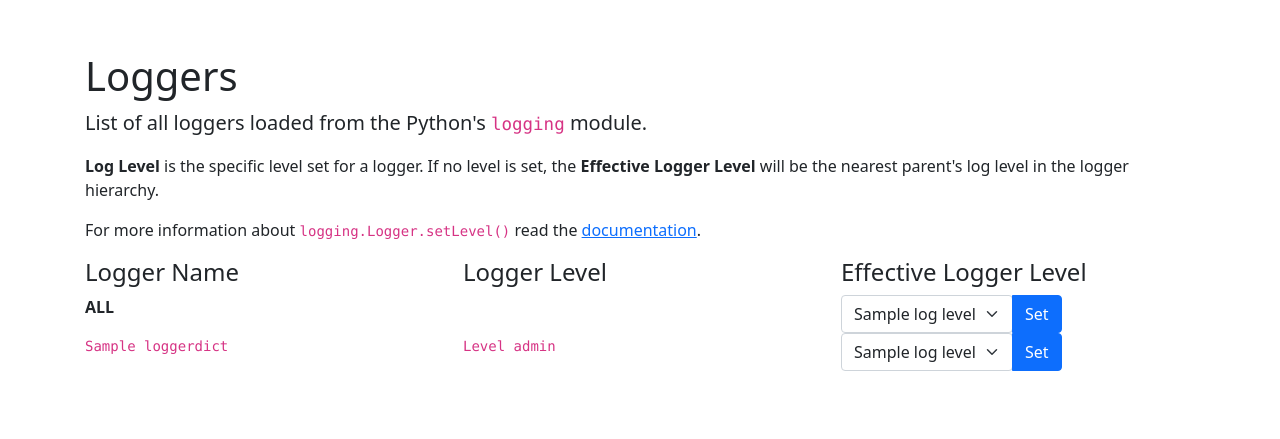
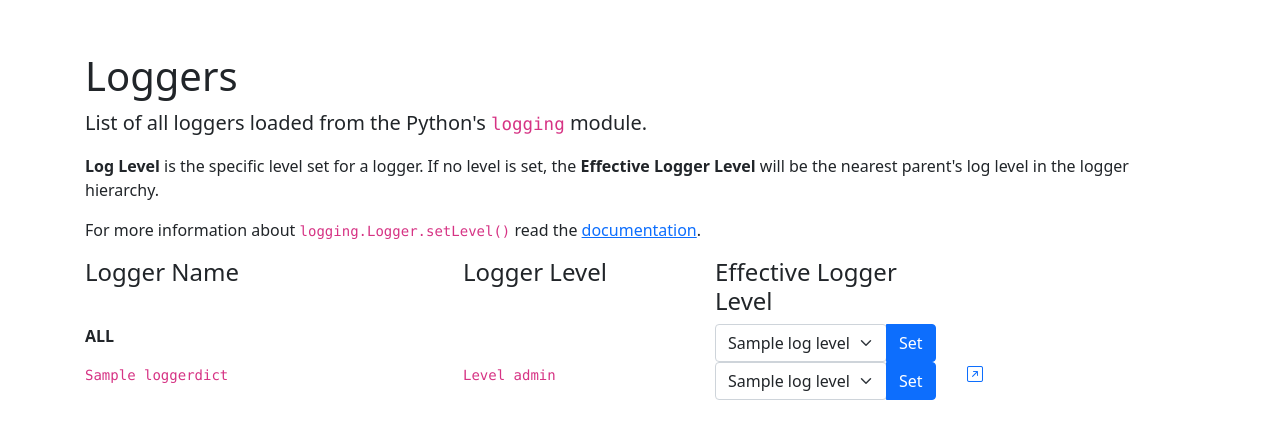
Before and after one commit to jonathadv/django-logger-panel, a Django app: template loggingpanel/templates/loggingpanel/logging.html in a window 1280 px wide. Shown: the part 56-495 px from the top of the page. Run offline with Django 3.2, Linux system fonts and the light colour scheme; the template is opened without the code that fills it: most values are stand-ins (such as "Sample title", 1, 10 or a date in 2020).

Commit message:
Adds link to logger details

```diff
--- a/loggingpanel/templates/loggingpanel/base.html
+++ b/loggingpanel/templates/loggingpanel/base.html
@@ -15,6 +15,7 @@
 
       {% block style %}
         <link href="https://cdn.jsdelivr.net/npm/bootstrap@5.0.1/dist/css/bootstrap.min.css" rel="stylesheet" integrity="sha384-+0n0xVW2eSR5OomGNYDnhzAbDsOXxcvSN1TPprVMTNDbiYZCxYbOOl7+AMvyTG2x" crossorigin="anonymous">
+        <link rel="stylesheet" href="https://cdn.jsdelivr.net/npm/bootstrap-icons@1.5.0/font/bootstrap-icons.css">
       {% endblock %}
         <script src="https://cdn.jsdelivr.net/npm/bootstrap@5.0.1/dist/js/bootstrap.bundle.min.js" integrity="sha384-gtEjrD/SeCtmISkJkNUaaKMoLD0//ElJ19smozuHV6z3Iehds+3Ulb9Bn9Plx0x4" crossorigin="anonymous"></script>
     {% endblock %}
--- a/loggingpanel/templates/loggingpanel/logging.html
+++ b/loggingpanel/templates/loggingpanel/logging.html
@@ -13,7 +13,7 @@
         <p>For more information about <code class="small">logging.Logger.setLevel()</code>
           read the <a href="https://docs.python.org/3/library/logging.html#logging.Logger.setLevel">documentation</a>.</p>
           <div class="row">
-            <div class="col">
+            <div class="col-4">
               <h4>Logger Name</h4>
             </div>
             <div class="col">
@@ -22,11 +22,13 @@
             <div class="col">
               <h4>Effective Logger Level</h4>
             </div>
+            <div class="col">
+            </div>
           </div>
           <!-- Ends Header -->
           <!-- All logs -->
           <div class="row">
-            <div class="col">
+            <div class="col-4">
               <span class="fw-bold">ALL</span>
             </div>
             <div class="col">
@@ -46,12 +48,14 @@
               {% csrf_token %}
               </form>
             </div>
+             <div class="col">
+            </div>
           </div>
           <!-- All logs end -->
           {% for loggername, logger in loggerdict.items %}
             <form action="/logging/" method="POST">
               <div class="row">
-                <div class="col">
+                <div class="col-4">
                   <code class="">{{loggername}}</code>
                 </div>
               <div class="col">
@@ -71,6 +75,9 @@
                   {% csrf_token %}
                   </form>
                 </div>
+             <div class="col">
+               <a href="/logging/{{loggername}}"><i class="bi bi-arrow-up-right-square"></i></a>
+            </div>
               </div>
             </form>
           {% endfor %}
```
